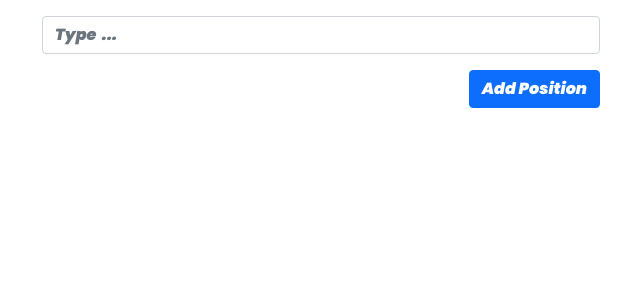
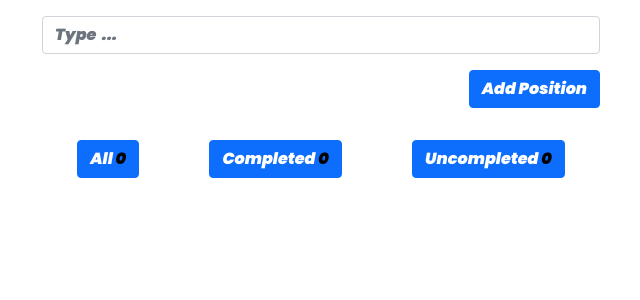
Before and after one commit to firdavs13/to_do_list_react, a React (Create React App) app: page / in a window 1280 px wide. Shown: the top 300 px of the page, without its empty margins (319-959 px from the left). Built offline with nearby package versions, Linux system fonts and the light colour scheme.

Commit message:
add new buttons

```diff
--- a/src/App.jsx
+++ b/src/App.jsx
@@ -2,6 +2,7 @@ import React, { useState } from "react";
 import "./App.css";
 import Form from "./components/Form/Form";
 import List from "./components/List/List";
+import Buttons from "./components/Buttons/Buttons";
 
 function App() {
   const [todos, setTodos] = useState([]);
@@ -18,6 +19,7 @@ function App() {
               setTodos={setTodos}
             />
             <List todos={todos} setTodos={setTodos}/>
+            <Buttons todos={todos} setTodos={setTodos}/>
           </div>
         </div>
       </section>
--- /dev/null
+++ b/src/components/Buttons/Buttons.css
@@ -0,0 +1,4 @@
+.buttons__wrapper {
+    display: flex;
+    justify-content: space-around;
+}
--- /dev/null
+++ b/src/components/Buttons/Buttons.jsx
@@ -0,0 +1,20 @@
+import React from "react";
+import "./Buttons.css";
+
+const Buttons = ({ todos, setTodos }) => {
+  return (
+    <div className="buttons__wrapper w-50">
+      <button className="btn btn-primary btn__all">
+        All <span className="btn-number span__all"> 0</span>
+      </button>
+      <button className="btn btn-primary btn__comp" >
+        Completed <span className="btn-number span__comp"> 0</span>
+      </button>
+      <button className="btn btn-primary btn__uncomp">
+        Uncompleted<span className="btn-number span__uncomp"> 0</span>
+      </button>
+    </div>
+  );
+};
+
+export default Buttons;
```
